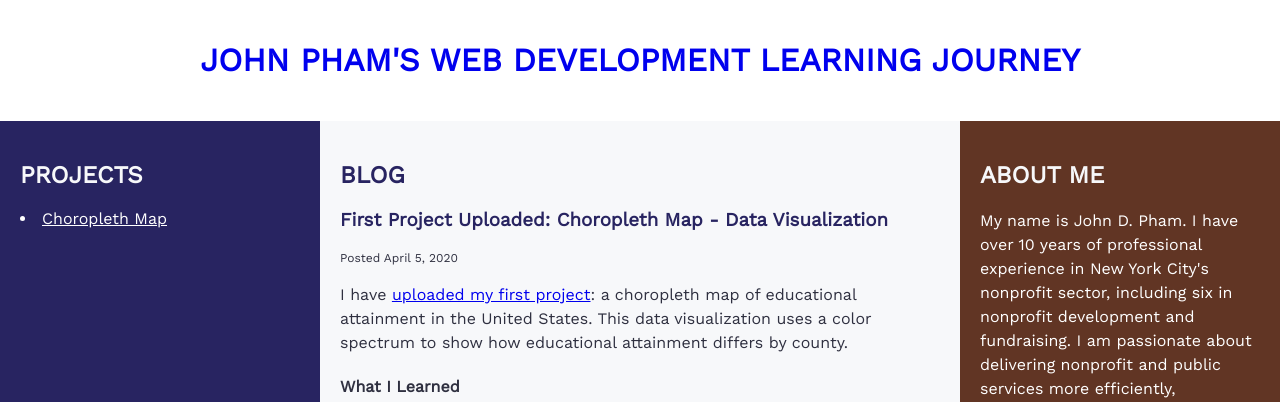
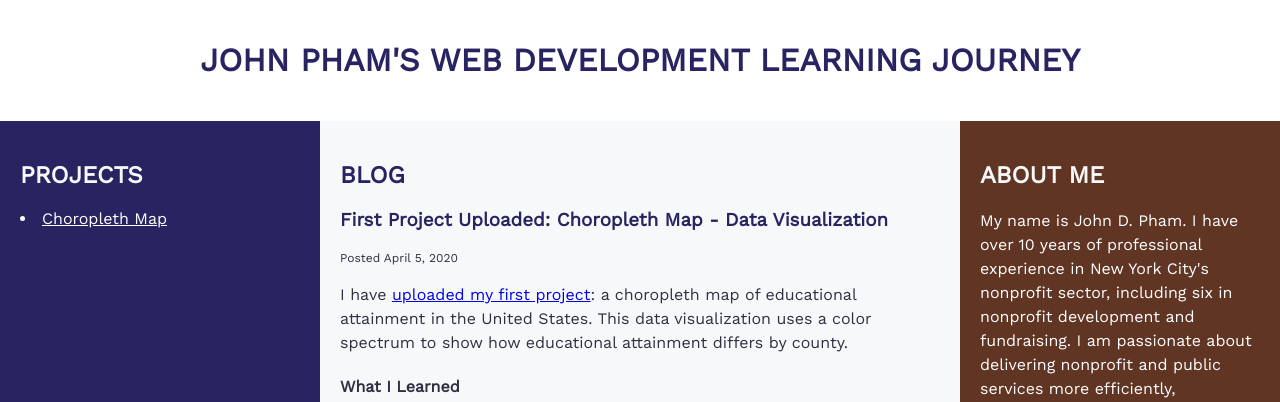
Before and after one commit to johnpham0527/blog, a PHP site: page / in a window 1280 px wide. Shown: the top 402 px of the page. Run offline with PHP 8.4, Linux system fonts and the light colour scheme.

Commit message:
Update header a color

```diff
--- a/css/grid.css
+++ b/css/grid.css
@@ -39,6 +39,7 @@ header {
 
 header a {
     text-decoration: none;
+    color: #282461;
 }
 
 header a:visited {
```
